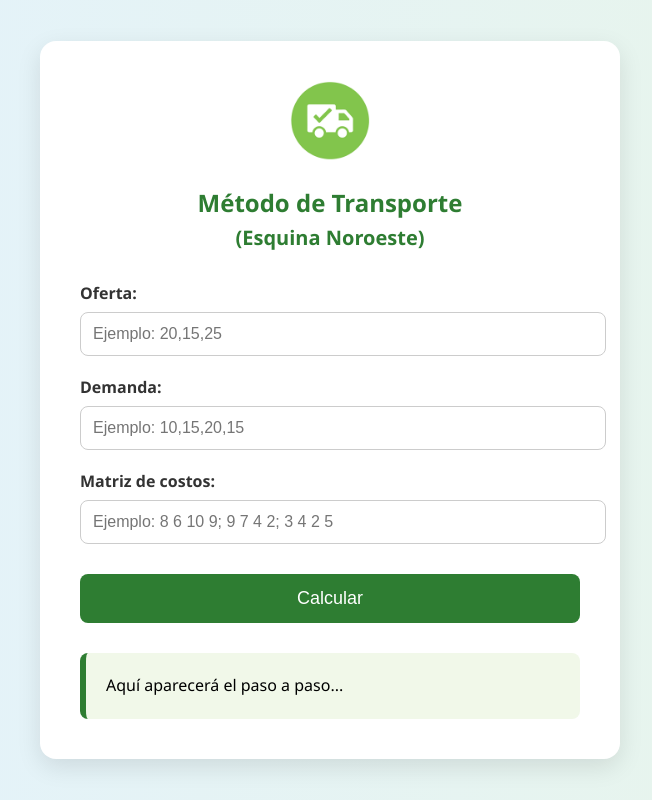
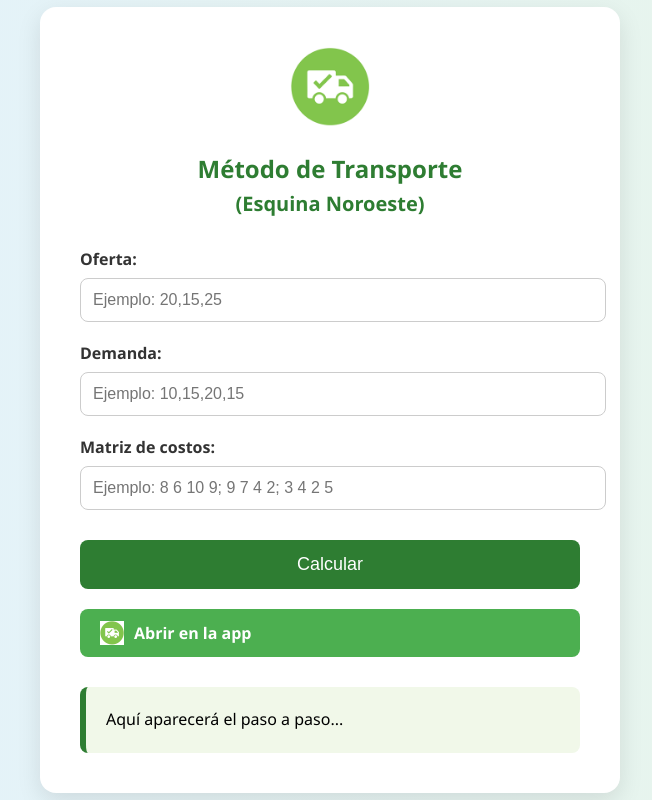
Before and after one commit to jhernandeza74-commits/metodo-transporte, a plain HTML site: page index-nuevo.html in a window 1280 px wide. Shown: the whole page, without its empty margins (310-962 px from the left). Drawn offline with Linux system fonts and the light colour scheme.

Commit message:
Update index-nuevo.html

```diff
--- a/index-nuevo.html
+++ b/index-nuevo.html
@@ -110,6 +110,21 @@
 
     <button onclick="calcular()">Calcular</button>
 
+    <a href="#" onclick="window.open(location.href, '_blank')" style="
+  display: flex;
+  align-items: center;
+  background: #4CAF50;
+  color: white;
+  padding: 12px 20px;
+  border-radius: 8px;
+  text-decoration: none;
+  font-weight: bold;
+  margin-top: 20px;
+">
+  <img src="icon-192.png" alt="App Icon" style="width:24px; height:24px; margin-right:10px;">
+  Abrir en la app
+</a>
+
     <div id="resultado">Aquí aparecerá el paso a paso...</div>
   </div>
 
```
